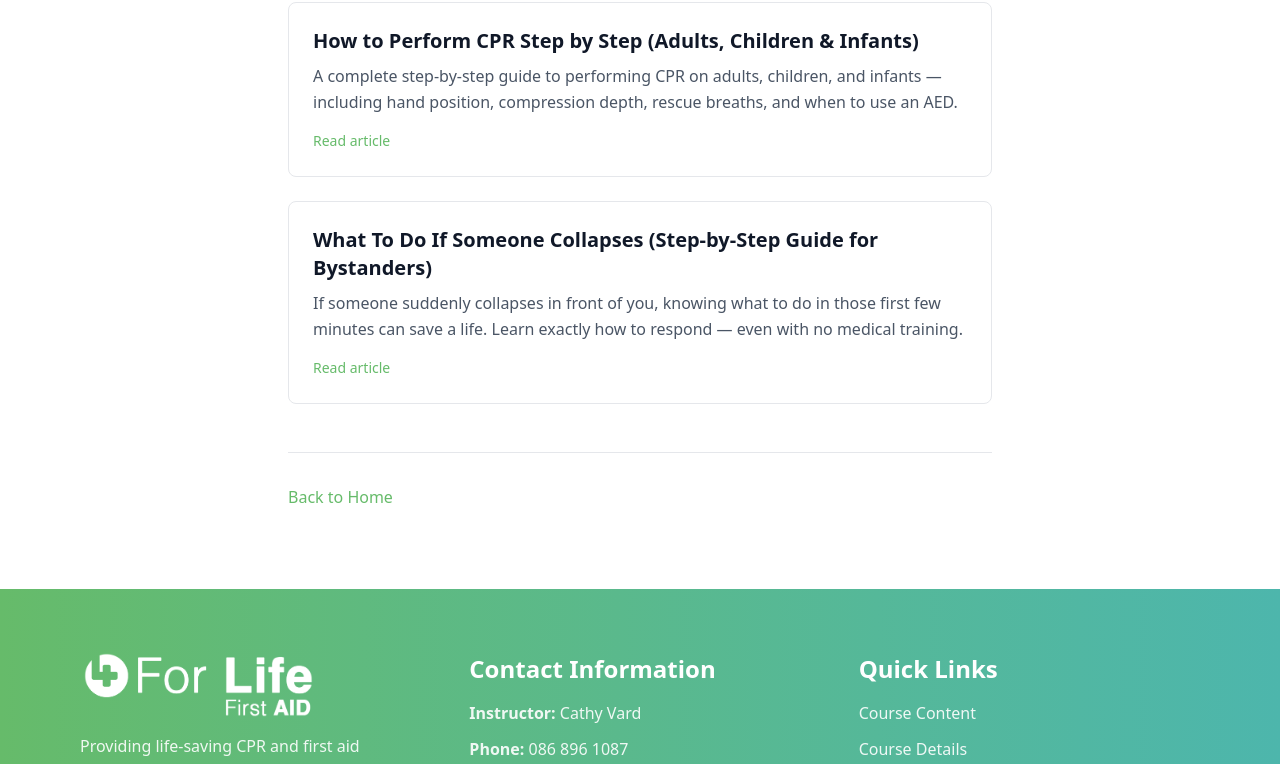
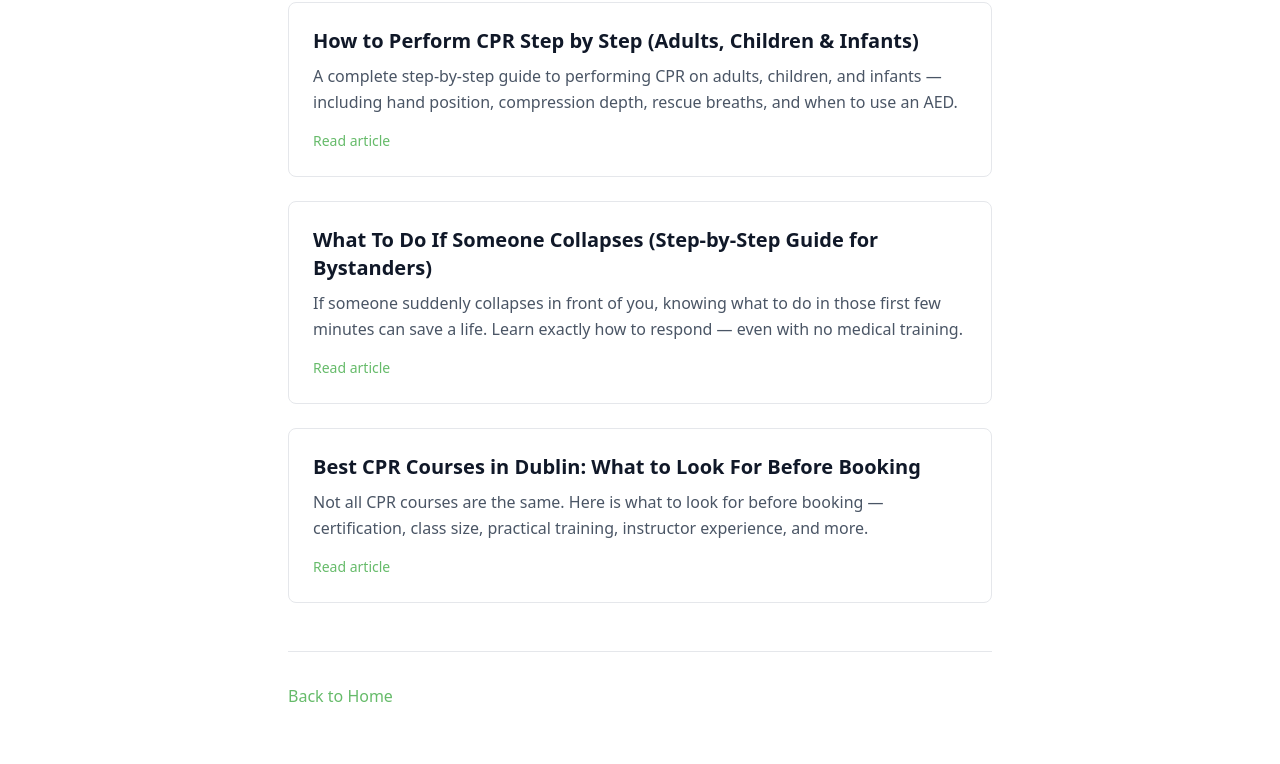
Before and after one commit to daniellambert95/for-life-first-aid, a Next.js app: page /blog in a window 1280 px wide. Shown: the part 446-1210 px from the top of the page. Built offline with nearby package versions, Linux system fonts and the light colour scheme.

Commit message:
Update page.tsx

```diff
--- a/src/app/blog/page.tsx
+++ b/src/app/blog/page.tsx
@@ -54,12 +54,12 @@ const posts = [
     //     description:
     //         "CPR courses in Dublin typically cost €80 to €100. Learn what affects the price, why class size matters, and what is included in a quality PHECC-certified course.",
     // },
-    // {
-    //     href: "/blog/best-cpr-courses-in-dublin",
-    //     title: "Best CPR Courses in Dublin: What to Look For Before Booking",
-    //     description:
-    //         "Not all CPR courses are the same. Here is what to look for before booking — certification, class size, practical training, instructor experience, and more.",
-    // },
+    {
+        href: "/blog/best-cpr-courses-in-dublin",
+        title: "Best CPR Courses in Dublin: What to Look For Before Booking",
+        description:
+            "Not all CPR courses are the same. Here is what to look for before booking — certification, class size, practical training, instructor experience, and more.",
+    },
     // {
     //     href: "/blog/is-a-cardiac-first-responder-course-worth-it",
     //     title: "Is a Cardiac First Responder Course Worth It? (What You Need to Know)",
```
